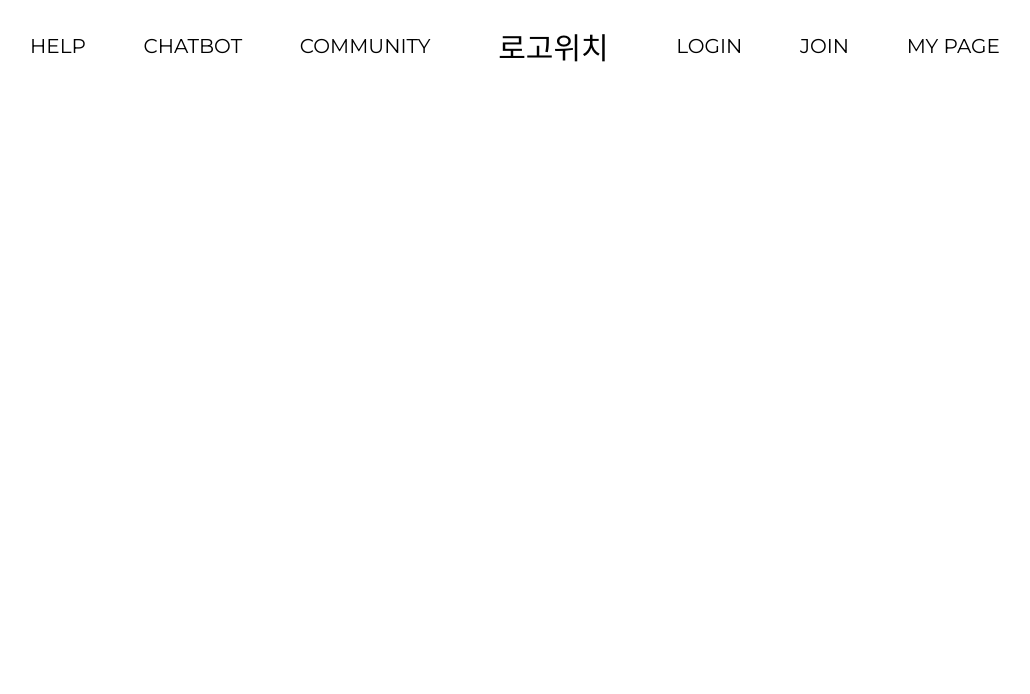
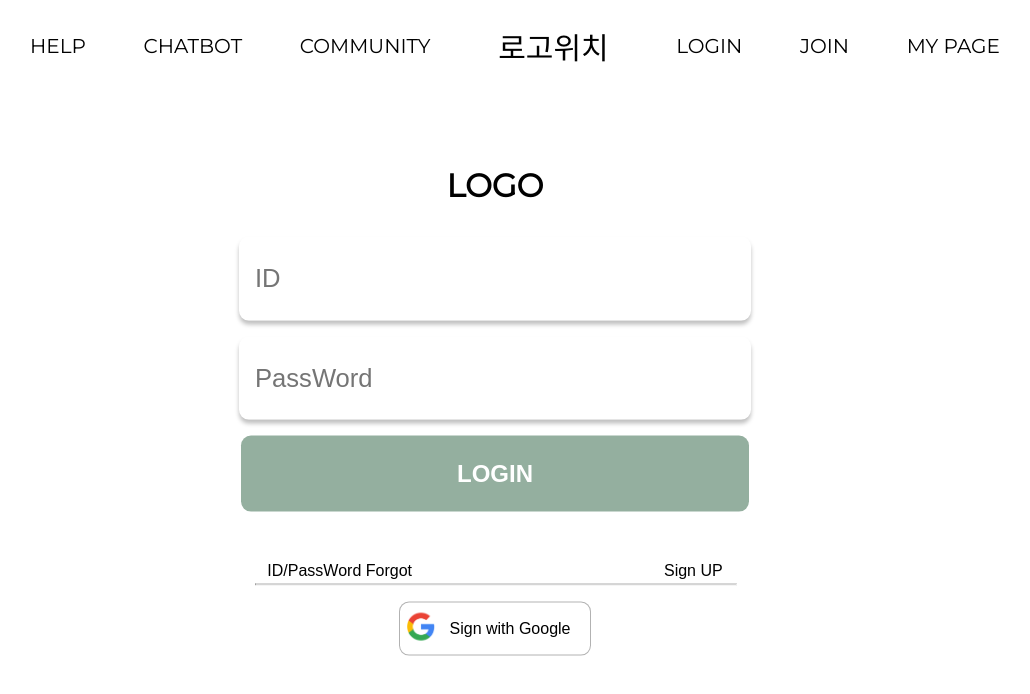
Before and after one commit to Dr-CheopCheop/ZIP-COOK_Front, a React (Create React App) app: page /login in a window 1280 px wide. Shown: the top 694 px of the page, without its empty margins (145-1175 px from the left). Built offline with nearby package versions, Linux system fonts and the light colour scheme.

Commit message:
Loginpage

```diff
--- a/src/App.tsx
+++ b/src/App.tsx
@@ -1,11 +1,14 @@
 import { GlobalStyle } from "./components/Styles/GlobalStyle";
 import Navbar from "./components/Navbar/Navbar";
+import Login from "./components/Login/Login";
+
 
 function App() {
   return (
     <>
       <GlobalStyle />
       <Navbar />
+      <Login />
     </>
   );
 }
--- /dev/null
+++ b/src/components/Login/Login.tsx
@@ -0,0 +1,26 @@
+import * as L from "./LoginStyle";
+import icon from "../../img/google.png";
+
+const Loginpage = () => {
+  return (
+    <L.Container>
+      <h1>LOGO</h1>
+      <L.Sign>
+        <L.Signinput type="text" placeholder="ID"/>
+        <L.Signinput type="password" placeholder="PassWord"/>
+        <L.Loginbutton type="button">LOGIN</L.Loginbutton>
+       <div>
+        <L.button>ID/PassWord Forgot</L.button>
+        <L.P></L.P>
+        <L.button>Sign UP</L.button>
+        </div>
+      <L.Line></L.Line>
+      <L.Googlesign type="button">
+          <L.Logo src={icon}/><p>Sign with Google</p>
+      </L.Googlesign>
+      </L.Sign>
+    </L.Container>
+  );
+};
+
+export default Loginpage;
--- /dev/null
+++ b/src/components/Login/LoginStyle.ts
@@ -0,0 +1,91 @@
+import styled from "styled-components";
+
+export const Container = styled.div`
+  width: 100%;
+  position: absolute;
+  top: 50%;
+  left: 50%;
+  transform: translate(-50%, -50%);
+  /* 개체의 너비,높이에 대해 각각 -50% 만큼 이동함 */
+  text-align: center;
+`;
+
+export const Sign = styled.form`
+  width: 80%;
+  max-width: 30rem;
+  margin: 2rem auto 0;
+  display: flex;
+  flex-direction: column;
+  align-items: center;
+  font-size: 2rem;
+`;
+
+export const Signinput = styled.input`
+  width: 100%;
+  font-size: 1.6rem;
+  border: none;
+  line-height: 2;
+  margin-bottom: 1rem;
+  padding: 1rem;
+  border-radius: 10px;
+  background: rgba(255, 255, 255, 0.3);
+  box-shadow: 0px 4px 4px rgba(0, 0, 0, 0.25);
+`;
+
+export const Loginbutton = styled.button`
+  width: 106%;
+  background-color: #94af9f;
+  border: none;
+  border-radius: 10px;
+  color: white;
+  font-weight: bold;
+  cursor: pointer;
+  padding: 1.5rem 2rem;
+  font-size: 1.5rem;
+  &:hover {
+    color: yellow;
+  }
+`;
+
+export const P = styled.p`
+  display: inline-block;
+  width: 240px;
+`;
+
+export const button = styled.button`
+  display: inline-block;
+  background-color: white;
+  font-size: 1rem;
+  border: none;
+  margin-top: 2rem;
+  cursor: pointer;
+  &:hover {
+    background-color: ;
+  }
+`;
+
+export const Line = styled.hr`
+  margin-top: 0;
+  width: 100%;
+`;
+
+export const Googlesign = styled.button`
+  display: center;
+  width: 40%;
+  border-radius: 10px;
+  background-color: white;
+  border: 1px solid rgba(0, 0, 0, 0.3);
+  color: black;
+  font-size: 1rem;
+  cursor: pointer;
+  &:hover {
+    background-color: #f7c04a;
+  }
+`;
+
+export const Logo = styled.img`
+  float: left;
+  margin-top: 0.5rem;
+  width: 30px;
+  hight: 30px;
+`;
--- /dev/null
+++ b/src/custom.d.ts
@@ -0,0 +1,4 @@
+declare module "*.jpg";
+declare module "*.png";
+declare module "*.jpeg";
+declare module "*.gif";
```
Also changed, not shown: src/img/google.png (added).
